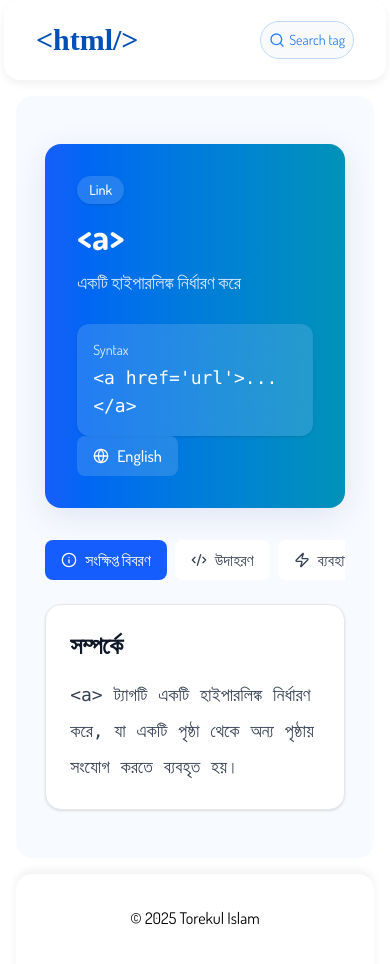
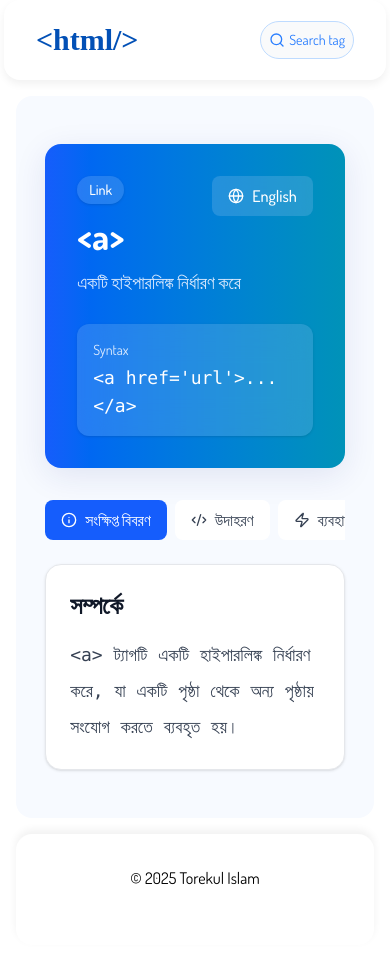
Before and after one commit to torekulislam/html-guide, a React (Vite) app: page /a in a window 390 px wide. Shown: the top 964 px of the page. Built offline with nearby package versions, Linux system fonts and the light colour scheme; a web font is replaced by a local one.

Commit message:
Refactor HTMLTagViewer layout and remove unused console log in TagDitilePage

```diff
--- a/src/components/HTMLTagViewer.jsx
+++ b/src/components/HTMLTagViewer.jsx
@@ -6,71 +6,41 @@ export default function HTMLTagViewer({ tagData }) {
   const [language, setLanguage] = useState("bn");
   const [activeTab, setActiveTab] = useState("overview");
 
-  //   const tagData = {
-  //     id: 1,
-  //     name: "html",
-  //     definition: "Defines the root of an HTML document",
-  //     definitionBn: "একটি HTML ডকুমেন্টের মূল উপাদান নির্ধারণ করে",
-  //     syntax: "<html>...</html>",
-  //     codeExample: `<html>
-  //   <head>
-  //     <title>My Page</title>
-  //   </head>
-  //   <body>
-  //     <h1>Hello World</h1>
-  //   </body>
-  // </html>`,
-  //     about: "The <html> tag is the root element of an HTML page.",
-  //     aboutBn: "<html> ট্যাগটি একটি HTML পৃষ্ঠার মূল উপাদান।",
-  //     useCase: "Every HTML page must have a single <html> tag.",
-  //     useCaseBn: "প্রত্যেকটি HTML পৃষ্ঠায় একটি <html> ট্যাগ থাকা আবশ্যক।",
-  //     active: true,
-  //     category: "Document",
-  //     attributes: [
-  //       {
-  //         name: "lang",
-  //         description: "Specifies the language of the document",
-  //         descriptionBn: "ডকুমেন্টের ভাষা নির্ধারণ করে",
-  //         example: `<html lang="en">...</html>`,
-  //       },
-  //     ],
-  //   };
-
   const isBengali = language === "bn";
 
   return (
     <>
       <div className="max-w-6xl w-[97%] mx-auto px-4 sm:px-6 lg:px-8 py-8">
         {/* Hero Section */}
-        <div className="bg-linear-to-r from-blue-600 to-cyan-600 rounded-2xl p-8 mb-8  gap-4 shadow-[0_8px_32px_rgba(31,38,135,0.1)]  hover:shadow-[0_2px_40px_rgba(10,116,255,0.25)] text-white">
-          <div className="flex flex-col md:flex-row justify-between items-start ">
-            <div>
+        <div className="bg-linear-to-r from-blue-600 to-cyan-600 rounded-2xl p-8 mb-8  gap-4 shadow-[0_8px_32px_rgba(31,38,135,0.1)]  hover:shadow-[0_2px_40px_rgba(10,116,255,0.25)] text-white ">
+          <div className=" w-full">
+            <div className="flex flex-row-reverse items-center justify-between w-full">
+              <button
+                onClick={() => setLanguage(language === "en" ? "bn" : "en")}
+                className="flex items-center gap-2 px-4 py-2 bg-[#a5cdf538] backdrop-blur-lg bg-opacity-10  rounded-lg transition-colors hover:shadow-[0_12px_40px_rgba(10,116,255,0.25)]"
+              >
+                <Globe className="w-4 h-4" />
+                <span className="font-medium">
+                  {language === "en" ? "বাংলা" : "English"}
+                </span>
+              </button>
               <div className="inline-block px-3 py-1 bg-[#a5cdf538] backdrop-blur-lg bg-opacity-20 rounded-full text-sm font-medium mb-3 shadow">
                 {tagData?.category}
               </div>
-              <h1 className="text-4xl md:text-5xl font-bold mb-3">
-                &lt;{tagData?.name}&gt;
-              </h1>
-              <p className="text-lg text-blue-100">
-                {isBengali ? tagData?.definitionBn : tagData?.definition}
-              </p>
+            </div>
+            <h1 className="text-4xl md:text-5xl font-bold mb-3">
+              &lt;{tagData?.name}&gt;
+            </h1>
+            <p className="text-lg text-blue-100">
+              {isBengali ? tagData?.definitionBn : tagData?.definition}
+            </p>
 
-              <div className="bg-[#a5cdf538] backdrop-blur-lg bg-opacity-10  rounded-xl p-4 shadow border-white border-opacity-20 mt-7">
-                <div className="text-sm text-blue-100 mb-1">Syntax</div>
-                <code className="text-white font-mono text-lg">
-                  {tagData?.syntax}
-                </code>
-              </div>
+            <div className="bg-[#a5cdf538] backdrop-blur-lg bg-opacity-10  rounded-xl p-4 shadow border-white border-opacity-20 mt-7 w-fit">
+              <div className="text-sm text-blue-100 mb-1">Syntax</div>
+              <code className="text-white font-mono text-lg">
+                {tagData?.syntax}
+              </code>
             </div>
-            <button
-              onClick={() => setLanguage(language === "en" ? "bn" : "en")}
-              className="flex items-center gap-2 px-4 py-2 bg-[#a5cdf538] backdrop-blur-lg bg-opacity-10  rounded-lg transition-colors hover:shadow-[0_12px_40px_rgba(10,116,255,0.25)]"
-            >
-              <Globe className="w-4 h-4" />
-              <span className="font-medium">
-                {language === "en" ? "বাংলা" : "English"}
-              </span>
-            </button>
           </div>
         </div>
 
--- a/src/page/TagDitilePage.jsx
+++ b/src/page/TagDitilePage.jsx
@@ -16,7 +16,7 @@ function TagDitilePage() {
     }
   }, [tagname]);
 
-  console.log(tag);
+  //console.log(tag);
 
   if (!tag)
     return (
```
Also changed, not shown: vercel.json (added).
